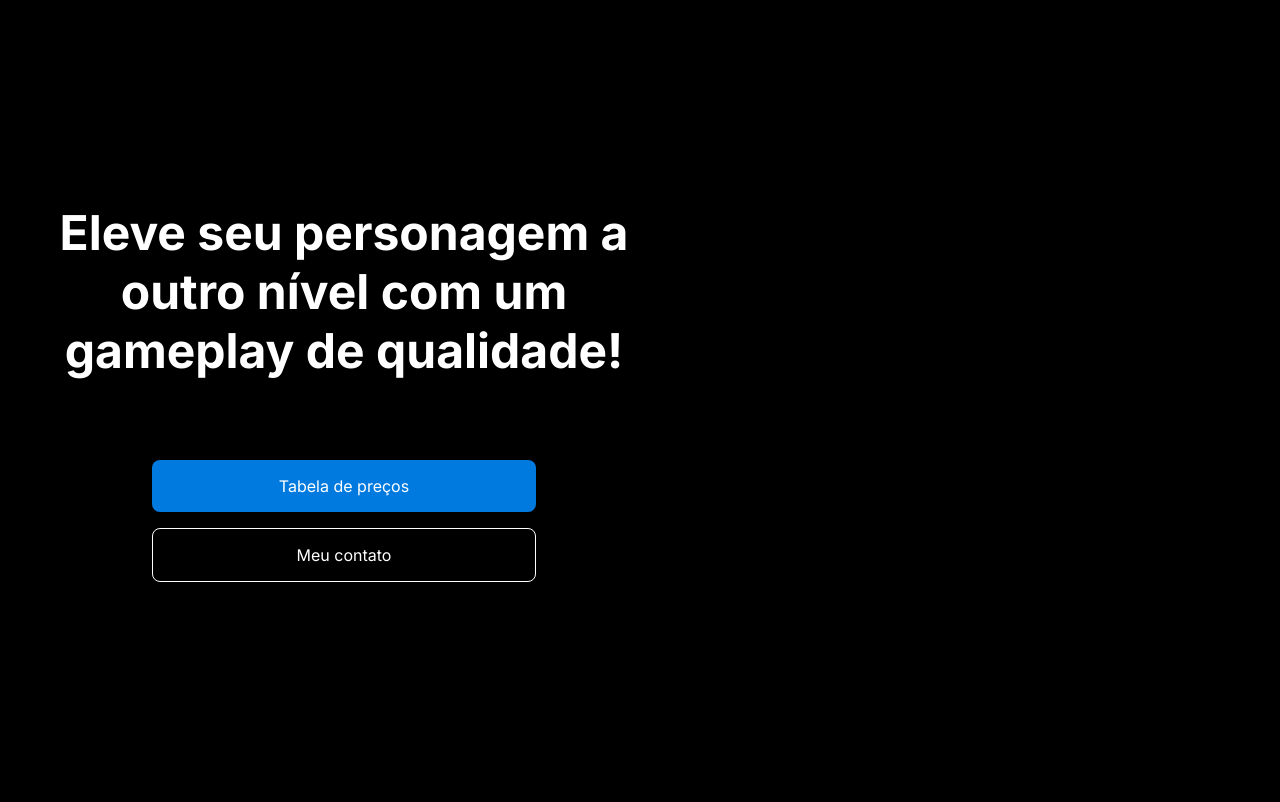
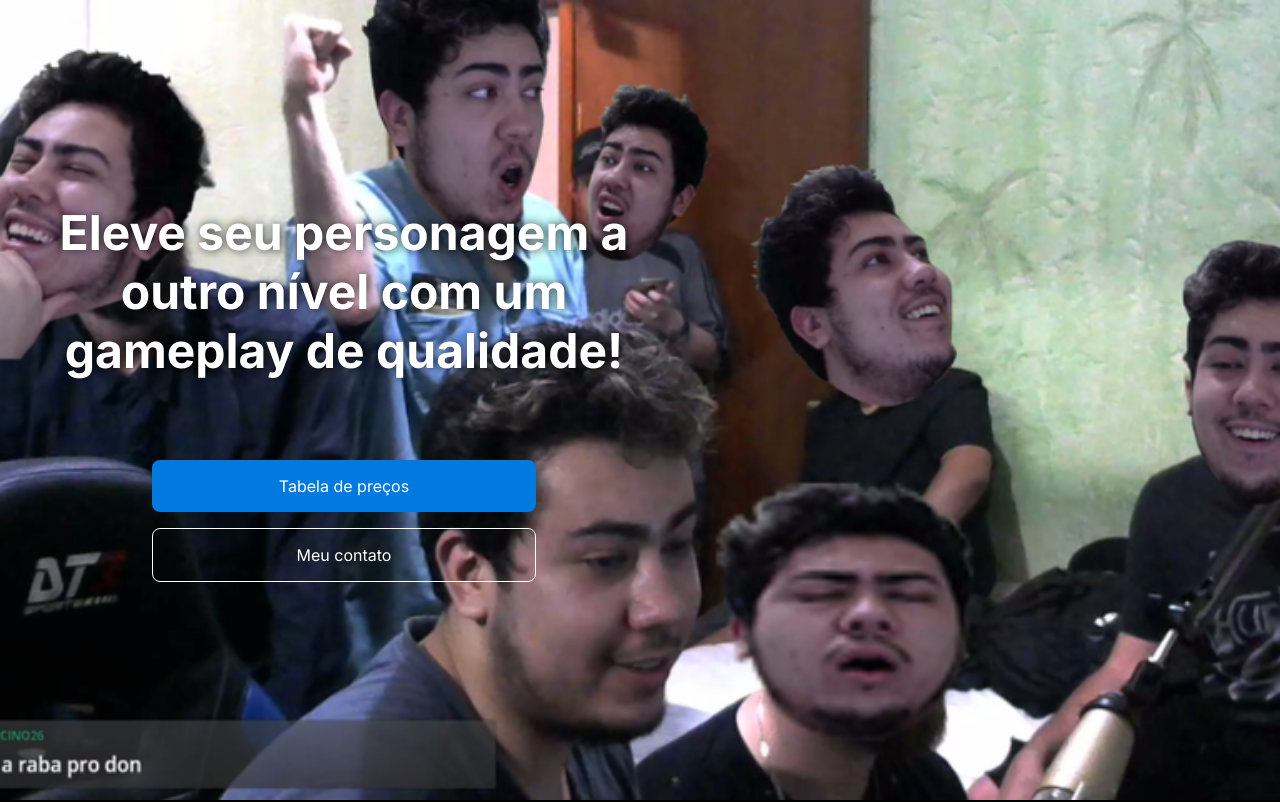
Before and after one commit to Gso1n/Cohenservices2, a plain HTML site: page index.html in a window 1280 px wide. Shown: the top 802 px of the page. Drawn offline with Linux system fonts and the light colour scheme.

Commit message:
Update styles.css

```diff
--- a/styles/styles.css
+++ b/styles/styles.css
@@ -22,7 +22,7 @@ body {
 }
 
 .principal {
-    background-image: url(background.png);
+    background-image: url('/assets/background.png');
     background-repeat: no-repeat;
     background-size: cover;
     background-position: center;
```
